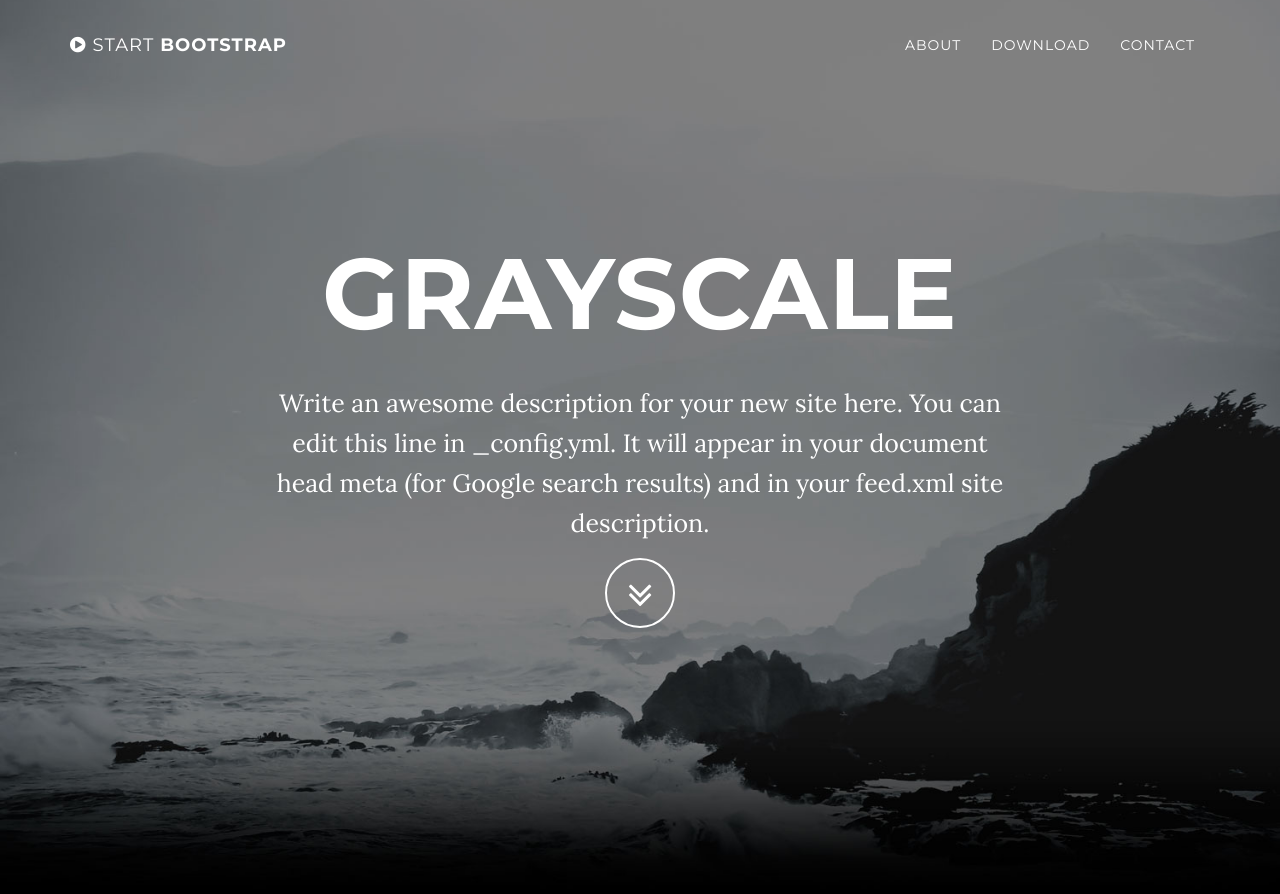
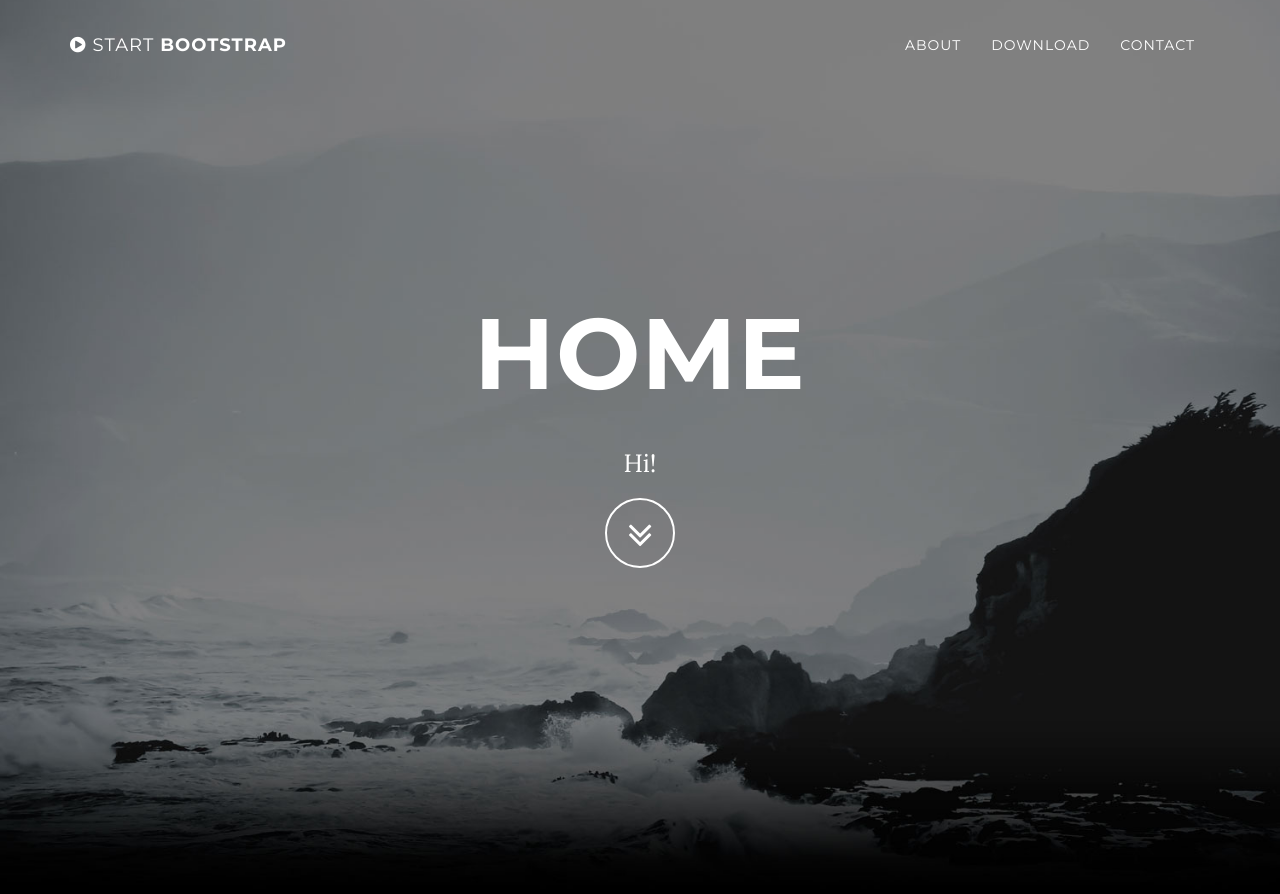
Before and after one commit to mrkaye97/mrkaye97.github.io, a Jekyll site: the page built from index.html, in a window 1280 px wide and 900 px high. Shown: the top 894 px of the window. Built offline with Jekyll 4.4.1, drawn with Linux system fonts in a browser that asks for light colours; some of the changed text lies outside the part shown.

Commit message:
Update _config.yml

```diff
--- a/_config.yml
+++ b/_config.yml
@@ -1,8 +1,8 @@
 # Site settings
-title: Grayscale
-email: your-email@domain.com
-url: https://example.github.io
-description: "Write an awesome description for your new site here. You can edit this line in _config.yml. It will appear in your document head meta (for Google search results) and in your feed.xml site description."
+title: Home
+email: kayem@carleton.edu
+url: https://mrkaye97.github.io
+description: "Hi!"
 
 # Color settings (hex-codes without the leading hash-tag)
 color:
@@ -10,20 +10,14 @@ color:
   links: '#219ab3'
 
 # Footer settings
-footer: Your Website
+footer: home
 
 # Social networks usernames (many more available: google-plus, flickr, dribbble, pinterest, instagram, tumblr, linkedin, etc.)
 social:
-  - title: twitter
-    url: https://twitter.com/SBootstrap
-  - title: facebook
-    url:
-  - title: stack-overflow
-    url: http://stackoverflow.com/questions/tagged/jekyll
-  - title: bitbucket
-    url: http://bitbucket.org/jekyll
+  - title: linkedin
+    url: http://linkedin.com/kayem20
   - title: github
-    url: https://github.com/IronSummitMedia/startbootstrap
+    url: https://github.com/mrkaye97
 
 # Build settings
 markdown: kramdown
```
